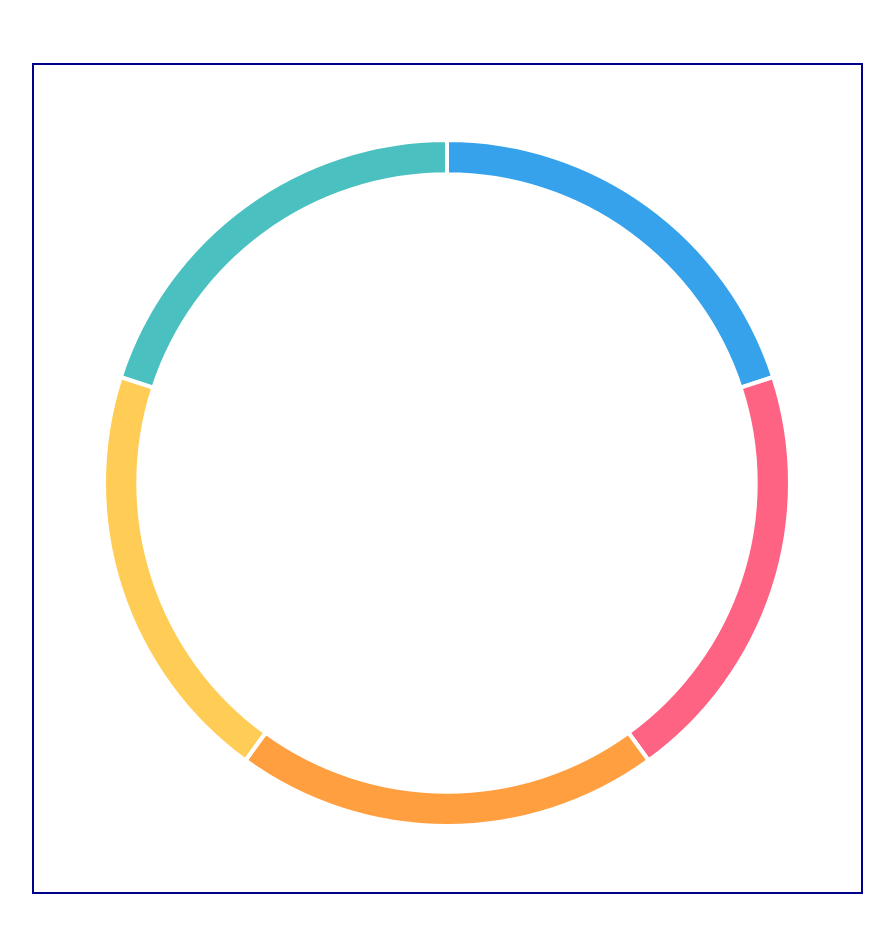
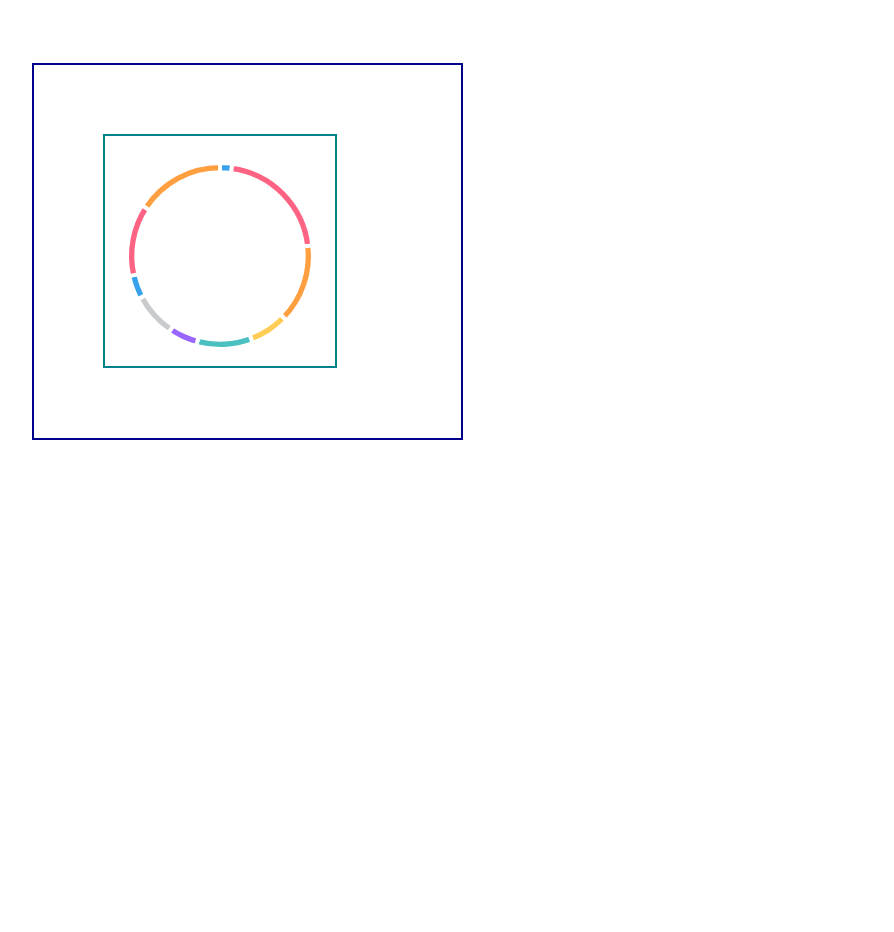
Before and after one commit to DalerOleg/JobExa, a plain HTML site: page 2/index.html in a window 1280 px wide. Shown: the whole page, without its empty margins (39-933 px from the left). After the commit the page ends 800 px from the top, so only its background shows below. Drawn offline with nearby package versions, Linux system fonts and the light colour scheme.

Commit message:
20.11.morning

```diff
--- a/2/index.html
+++ b/2/index.html
@@ -6,54 +6,27 @@
         <style>
             .wrapper{
                 border: 2px solid darkblue;
-                width: 700px;
+                width: 300px;
                 margin: 5%;
                 padding: 5%;
             }
-            /* .doughnut_bar {
-                border: 2px solid darkblue;
-                width: 70px;
-                margin: 5%;
+            .doughnut_bar {
+                border: 2px solid rgb(0, 130, 139);
+                width: 200px;
+                margin: 2%;
                 padding: 5%;
-            } */
+            }
 
         </style>
     </head>
     <body>
         <div class="wrapper">
-        <!-- <script src="alert.js"></script> -->
-        <script>
-        // let First;
-        // First=999999999;
-        // alert(First);
-        // const Veronika = love
-        // let age = prompt("How old are you?");
-            // alert(`You are ${age}`);
-            // let Name = prompt("Whats you name?");
-            // alert(`Welcome ${Name}`);
-            //             let value = 2;
-            //             let value1 = 2;
-            // alert(value - -value1);
-            //alert('1' + 2 + 2 );
-            //let namb = prompt("число");
-            // if (namb>0){
-            //     alert(1);
-            // }
-            // else if(namb < 0){
-            //     alert(-1);
-            // }else{alert(0);};
-            //let a=1, b=1;
-            //namb = (a+b <4 )? "smal": "large"
-            //alert(namb);
-        </script>
-
-        <div>
+            <div ></div>
+                <div class="doughnut_bar">
                      <canvas id="myChart"></canvas>
                 </div>
 
                 <script src="https://cdn.jsdelivr.net/npm/chart.js"></script>
-
-          <div class="doughnut_bar">
 
                 <script>
                     const ctx = document.getElementById('myChart');
@@ -64,7 +37,7 @@
                         //labels: ['A', 'B', 'C', 'D', 'E', 'F'],
                         datasets: [{
                         //label: '!!!!!!!!!!',
-                    data: [1,1,1,1,1],
+                        data: [0.12,1.2,0.80,0.40,0.56,0.30,0.45,0.24,0.72,0.9],
                         borderWidth: 4,
                         cutout: `90%`
                         }]
@@ -85,7 +58,6 @@
                     }
                     }
                     });
-
             </script>
 
           </div>
```
Also changed, not shown: 3/index.html (added, +9 -0 lines). Lines whose indentation alone changed are shown as unchanged.
